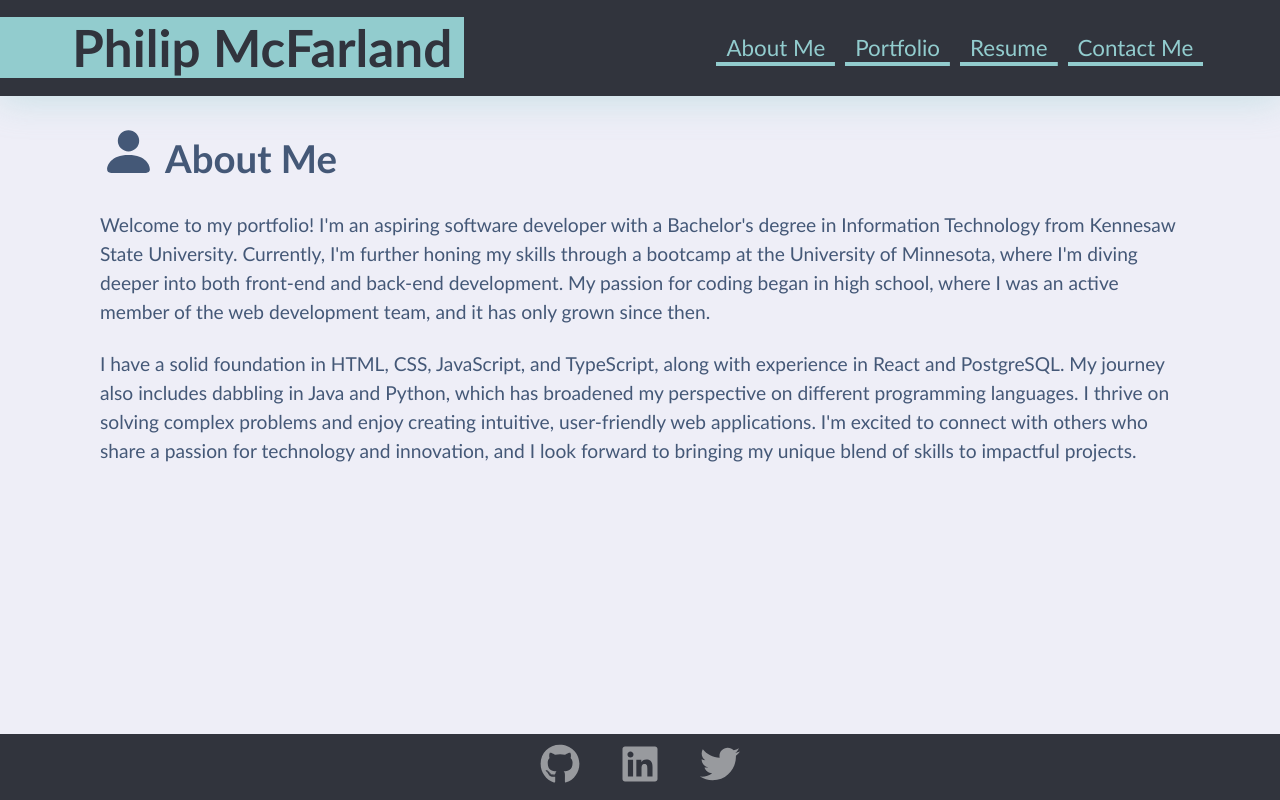
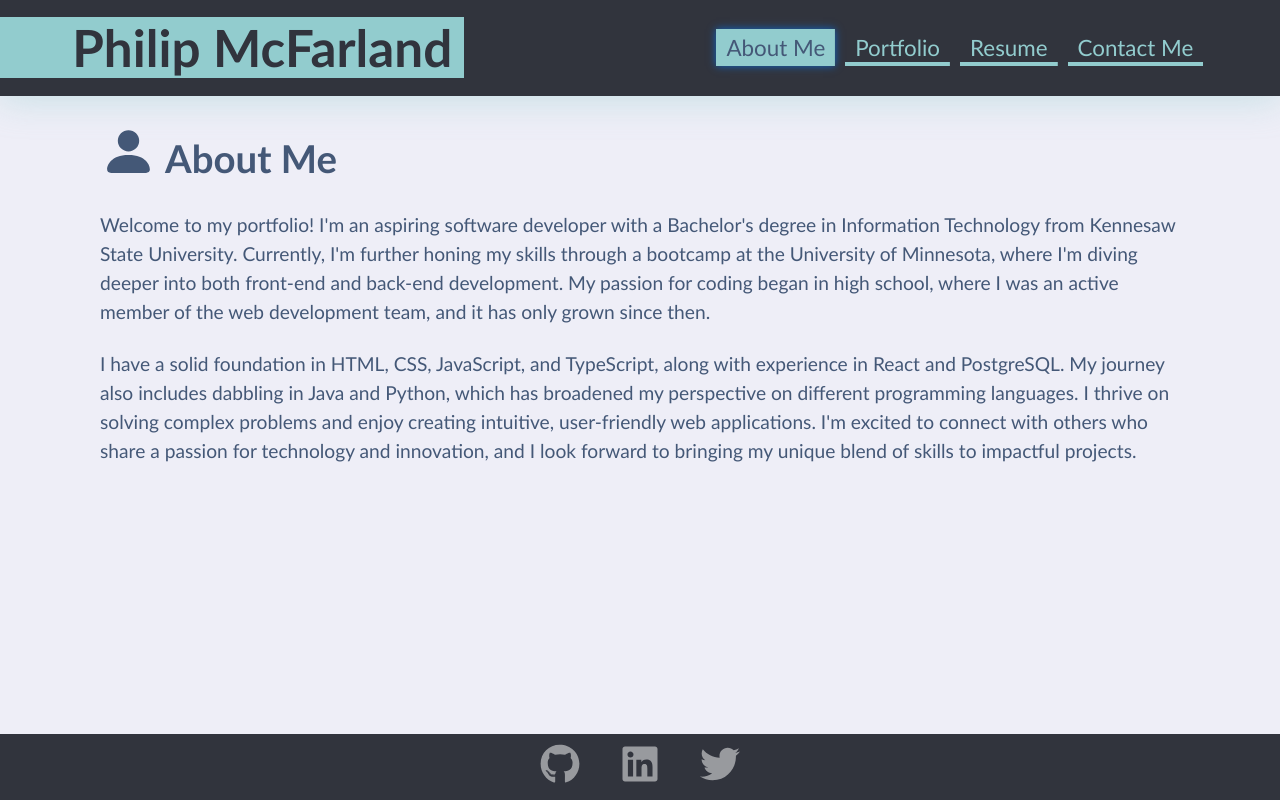
Before and after one commit to PhilipMcF/React-Portfolio, a React (Vite) app in the folder react-portfolio/: page / in a window 1280 px wide. Built offline with nearby package versions, Linux system fonts and the light colour scheme.

Commit message:
added styling for active nav link class

```diff
--- a/react-portfolio/src/App.css
+++ b/react-portfolio/src/App.css
@@ -135,6 +135,12 @@ nav a:hover {
 
 nav a:last-child {
   margin-right: 0;
+}
+
+.nav-link.active {
+  background-size: 100% 100%;
+  color: var(--primary); /* Optional: Change color when active */
+  box-shadow: 0 0 8px rgba(0, 123, 255, 0.7); /* Soft glow effect around the outline */
 }
 
 main {
```
